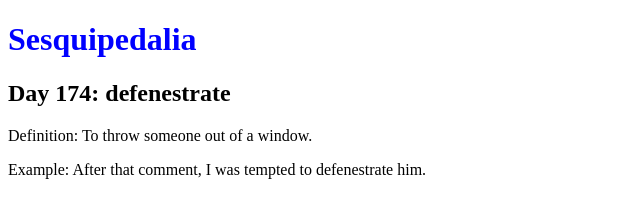
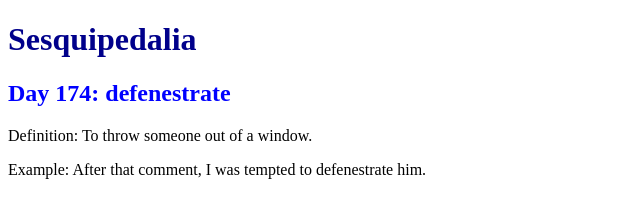
Before and after one commit to c-jones2559/sesquipedalia, a plain HTML site: page index.html in a window 1280 px wide. Shown: the whole page, without its empty margins (0-640 px from the left). Drawn offline with Linux system fonts and the light colour scheme.

Commit message:
colours :D

```diff
--- a/style.css
+++ b/style.css
@@ -1,6 +1,9 @@
 /* Selects all <h1> elements and makes them blue */
 h1 {
-  color: blue;
+  color: darkblue;
+}
+h2 {
+    color: blue;
 }
 
 /* Selects elements with class "important" and makes text bold */
```
